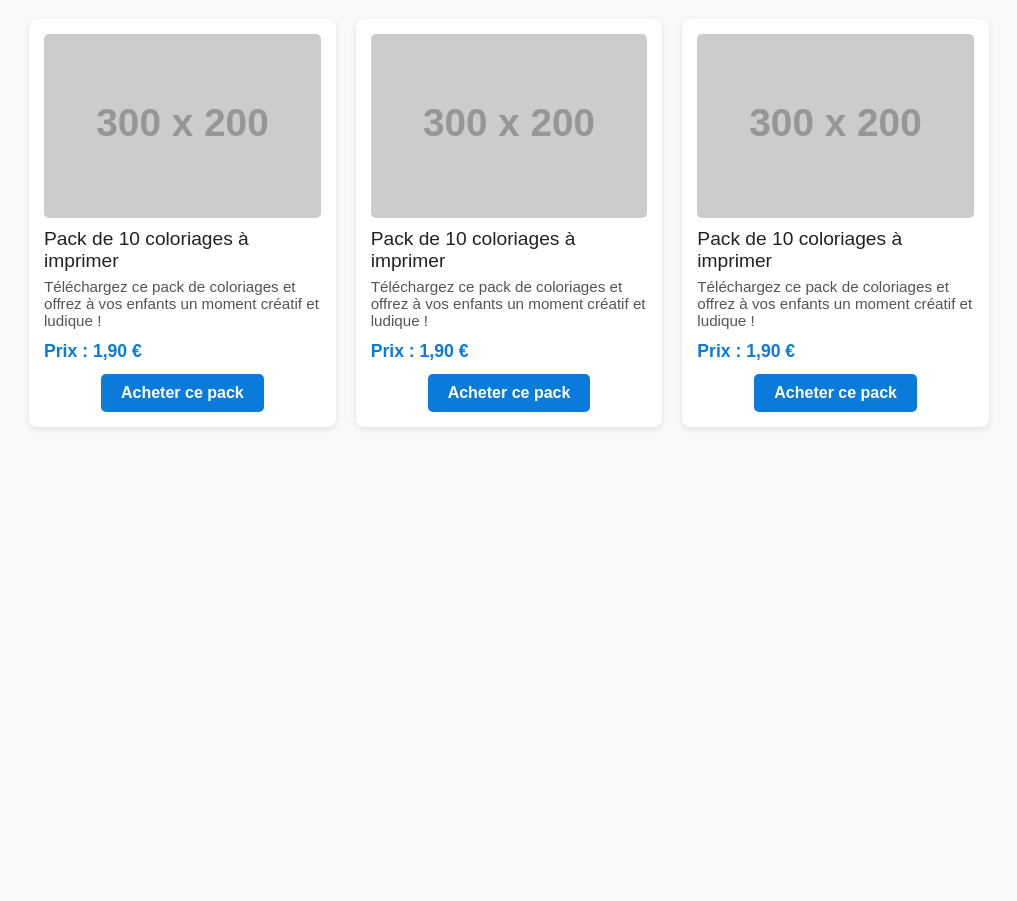
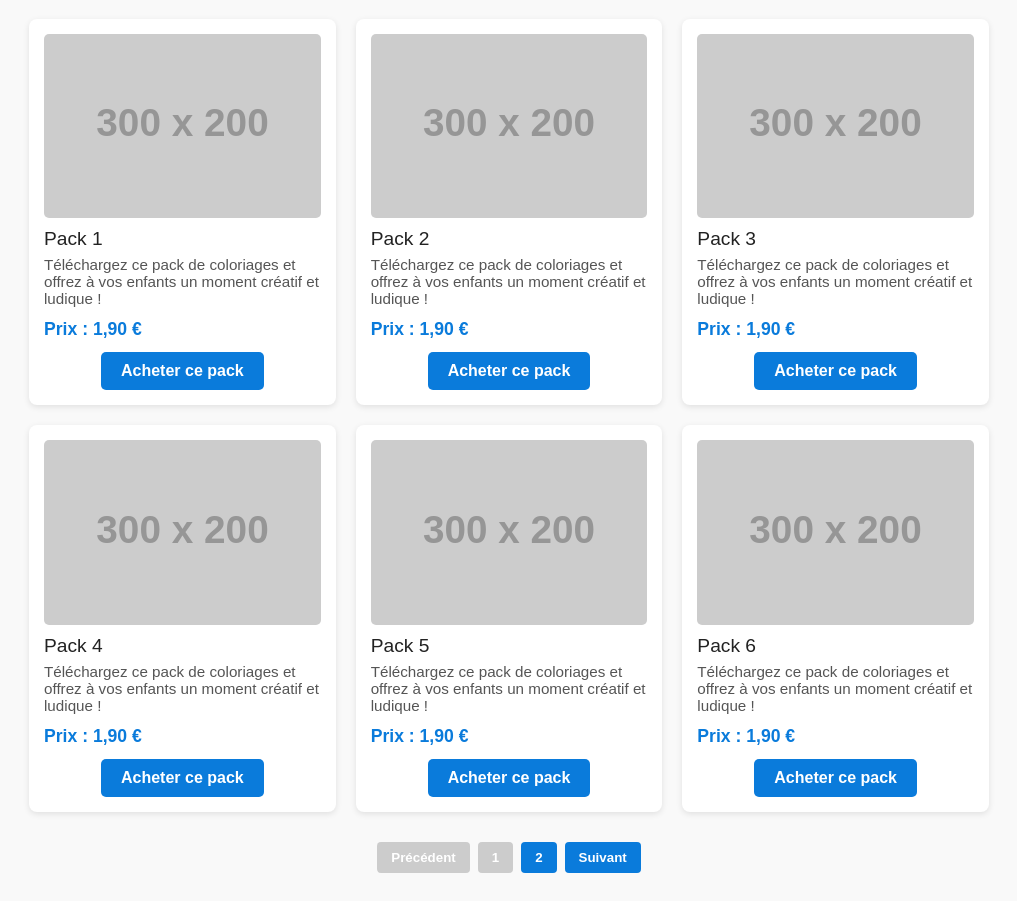
Before and after one commit to GitElen/histoire-reves-merveilles, a plain HTML site: page index.html in a window 1280 px wide. Shown: the part 89-990 px from the top of the page, without its empty margins (131-1148 px from the left). Before the commit the page ends 800 px from the top, so only its background shows below. Drawn offline with Linux system fonts and the light colour scheme; placeholder pictures from the web are drawn by us.

Commit message:
Update index.html
Factorisation

```diff
--- a/index.html
+++ b/index.html
@@ -19,7 +19,7 @@
     grid-template-columns: repeat(auto-fill, minmax(280px, 1fr));
     gap: 20px;
     max-width: 960px;
-    margin: 0 auto;
+    margin: 0 auto 30px;
   }
   .pack {
     background: white;
@@ -72,39 +72,109 @@
       grid-template-columns: 1fr;
     }
   }
+  /* Pagination style */
+  .pagination {
+    text-align: center;
+    margin-top: 20px;
+  }
+  .pagination button {
+    background: #0a7bdb;
+    border: none;
+    color: white;
+    padding: 8px 14px;
+    margin: 0 4px;
+    font-weight: 600;
+    border-radius: 4px;
+    cursor: pointer;
+    transition: background-color 0.3s;
+  }
+  .pagination button:hover {
+    background: #065a9f;
+  }
+  .pagination button:disabled {
+    background: #ccc;
+    cursor: not-allowed;
+  }
 </style>
 </head>
 <body>
 
 <h1>Packs de coloriages</h1>
 
-<div class="grid">
+<div class="grid" id="packs-container"></div>
 
-  <div class="pack">
-    <img src="https://via.placeholder.com/300x200.png?text=Coloriage+1" alt="Pack coloriages 1" />
-    <div class="pack-title">Pack de 10 coloriages à imprimer</div>
-    <div class="pack-desc">Téléchargez ce pack de coloriages et offrez à vos enfants un moment créatif et ludique !</div>
-    <div class="pack-price">Prix : 1,90 €</div>
-    <div class="pack-button"><a href="LIEN_VERS_PAIEMENT_1" target="_blank" rel="noopener">Acheter ce pack</a></div>
-  </div>
+<div class="pagination" id="pagination-container"></div>
 
-  <div class="pack">
-    <img src="https://via.placeholder.com/300x200.png?text=Coloriage+2" alt="Pack coloriages 2" />
-    <div class="pack-title">Pack de 10 coloriages à imprimer</div>
-    <div class="pack-desc">Téléchargez ce pack de coloriages et offrez à vos enfants un moment créatif et ludique !</div>
-    <div class="pack-price">Prix : 1,90 €</div>
-    <div class="pack-button"><a href="LIEN_VERS_PAIEMENT_2" target="_blank" rel="noopener">Acheter ce pack</a></div>
-  </div>
+<script>
+  const DEFAULT_DESC = "Téléchargez ce pack de coloriages et offrez à vos enfants un moment créatif et ludique !";
+  const DEFAULT_PRICE = "1,90 €";
 
-  <div class="pack">
-    <img src="https://via.placeholder.com/300x200.png?text=Coloriage+3" alt="Pack coloriages 3" />
-    <div class="pack-title">Pack de 10 coloriages à imprimer</div>
-    <div class="pack-desc">Téléchargez ce pack de coloriages et offrez à vos enfants un moment créatif et ludique !</div>
-    <div class="pack-price">Prix : 1,90 €</div>
-    <div class="pack-button"><a href="LIEN_VERS_PAIEMENT_3" target="_blank" rel="noopener">Acheter ce pack</a></div>
-  </div>
+  // Liste des packs (ajoute/enlève/modifie ici)
+  const packs = [
+    { img: "https://via.placeholder.com/300x200.png?text=Coloriage+1", title: "Pack 1", link: "#paiement1" },
+    { img: "https://via.placeholder.com/300x200.png?text=Coloriage+2", title: "Pack 2", link: "#paiement2" },
+    { img: "https://via.placeholder.com/300x200.png?text=Coloriage+3", title: "Pack 3", link: "#paiement3" },
+    { img: "https://via.placeholder.com/300x200.png?text=Coloriage+4", title: "Pack 4", link: "#paiement4" },
+    { img: "https://via.placeholder.com/300x200.png?text=Coloriage+5", title: "Pack 5", link: "#paiement5" },
+    { img: "https://via.placeholder.com/300x200.png?text=Coloriage+6", title: "Pack 6", link: "#paiement6" },
+    { img: "https://via.placeholder.com/300x200.png?text=Coloriage+7", title: "Pack 7", link: "#paiement7" },
+    { img: "https://via.placeholder.com/300x200.png?text=Coloriage+8", title: "Pack 8", link: "#paiement8" },
+    { img: "https://via.placeholder.com/300x200.png?text=Coloriage+9", title: "Pack 9", link: "#paiement9" },
+    { img: "https://via.placeholder.com/300x200.png?text=Coloriage+10", title: "Pack 10", link: "#paiement10" },
+    // ajoute autant que tu veux...
+  ];
 
-</div>
+  const packsPerPage = 6; // modifier ici le nombre de packs par page
+  let currentPage = 1;
+  const totalPages = Math.ceil(packs.length / packsPerPage);
+
+  function packTemplate({img, title, desc = DEFAULT_DESC, price = DEFAULT_PRICE, link}) {
+    return `
+      <div class="pack">
+        <img src="${img}" alt="${title}" />
+        <div class="pack-title">${title}</div>
+        <div class="pack-desc">${desc}</div>
+        <div class="pack-price">Prix : ${price}</div>
+        <div class="pack-button">
+          <a href="${link}" target="_blank" rel="noopener">Acheter ce pack</a>
+        </div>
+      </div>
+    `;
+  }
+
+  function renderPage(page) {
+    const start = (page - 1) * packsPerPage;
+    const end = start + packsPerPage;
+    const pagePacks = packs.slice(start, end);
+
+    document.getElementById('packs-container').innerHTML = pagePacks.map(packTemplate).join('');
+    renderPagination();
+  }
+
+  function renderPagination() {
+    const paginationContainer = document.getElementById('pagination-container');
+    let html = '';
+
+    html += `<button ${currentPage === 1 ? 'disabled' : ''} onclick="goToPage(${currentPage - 1})">Précédent</button>`;
+
+    for(let i = 1; i <= totalPages; i++) {
+      html += `<button ${i === currentPage ? 'disabled' : ''} onclick="goToPage(${i})">${i}</button>`;
+    }
+
+    html += `<button ${currentPage === totalPages ? 'disabled' : ''} onclick="goToPage(${currentPage + 1})">Suivant</button>`;
+
+    paginationContainer.innerHTML = html;
+  }
+
+  function goToPage(page) {
+    if(page < 1 || page > totalPages) return;
+    currentPage = page;
+    renderPage(currentPage);
+  }
+
+  // Initial render
+  renderPage(currentPage);
+</script>
 
 </body>
 </html>
```
